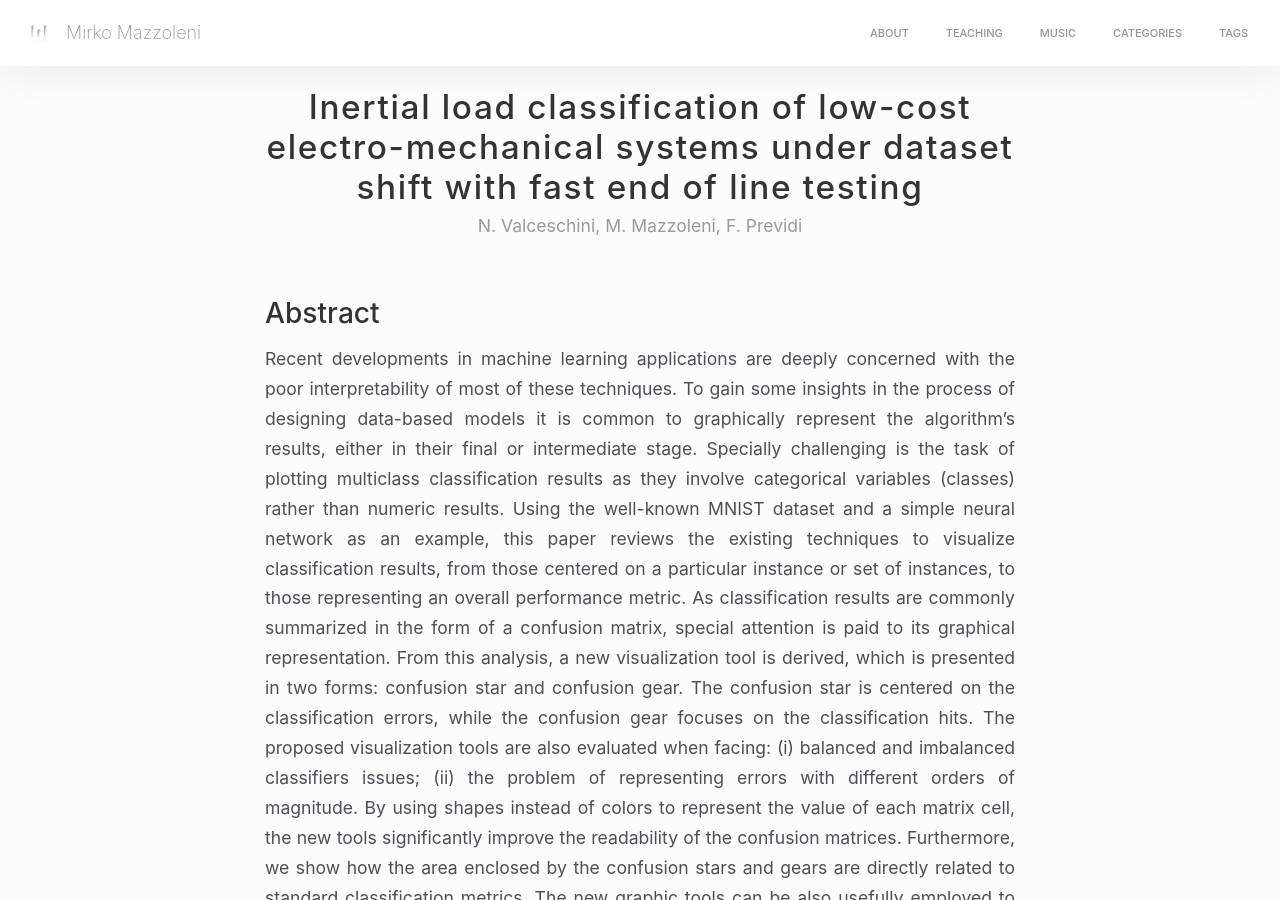
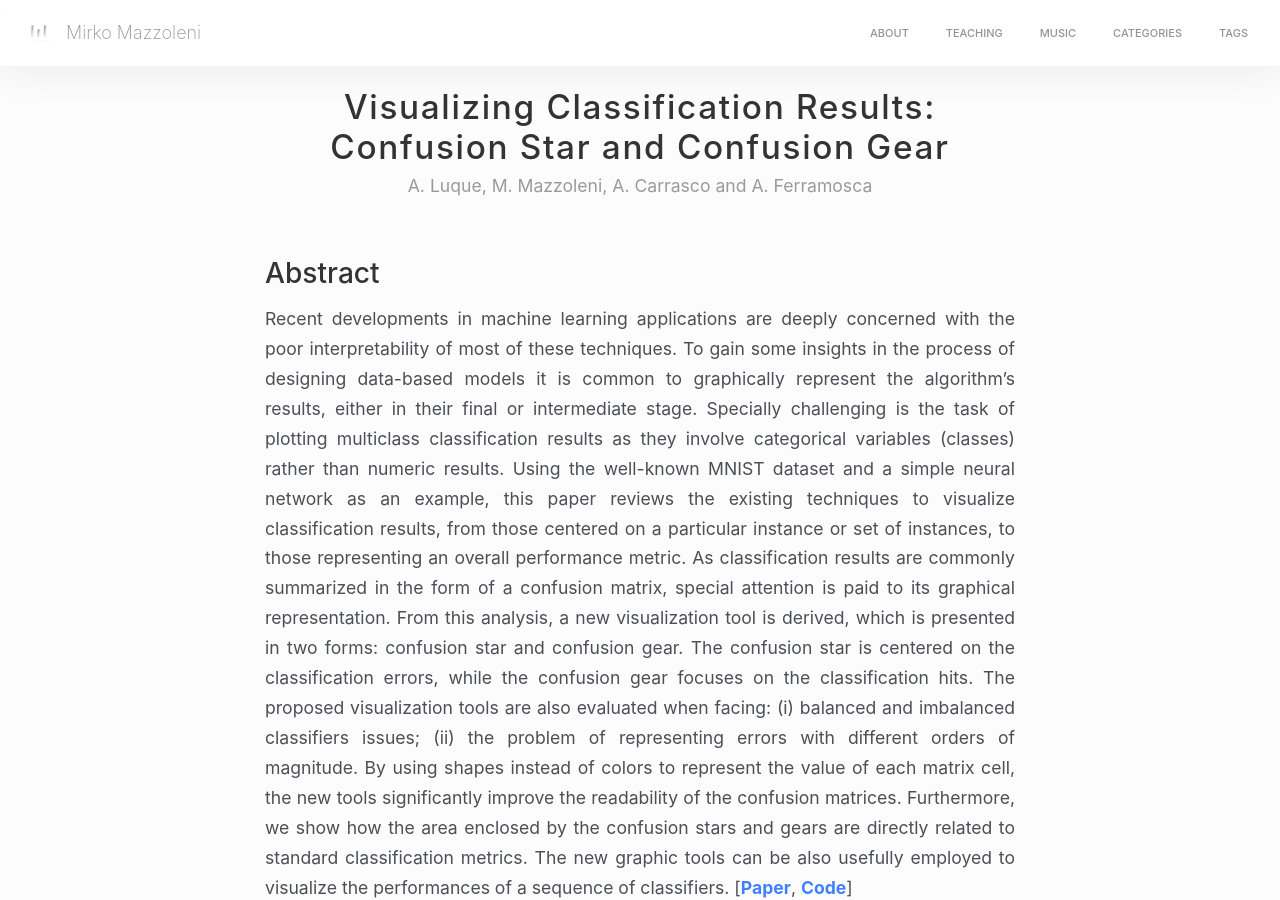
Before and after one commit to MirkoMazzoleni/MirkoMazzoleni.github.io, a Jekyll site: the page built from _posts/2021-12-22-IEEE_ACCESS_confusion_gears.md, in a window 1280 px wide and 900 px high. Built offline with Jekyll 4.4.1, drawn with Linux system fonts in a browser that asks for light colours; nearby versions of some CDN libraries.

Commit message:
Update 2021-12-22-IEEE_ACCESS_confusion_gears.md

```diff
--- a/_posts/2021-12-22-IEEE_ACCESS_confusion_gears.md
+++ b/_posts/2021-12-22-IEEE_ACCESS_confusion_gears.md
@@ -1,12 +1,12 @@
 ---
 layout: research
-title: "Inertial load classification of low-cost electro-mechanical systems under dataset shift with fast end of line testing"
+title: "Visualizing Classification Results: Confusion Star and Confusion Gear"
 date: 2021-12-22
 author: Mirko Mazzoleni
 category: Journal
 tags: [MachineLearning, Visualization]
 comments: true
-authors: "N. Valceschini, M. Mazzoleni, F. Previdi"
+authors: "A. Luque, M. Mazzoleni, A. Carrasco and A. Ferramosca"
 post-card-type: research
 card-image: ../images/2021-12-22-IEEE_ACCESS_confusion_gears/confusion_gear.png
 ---
```
